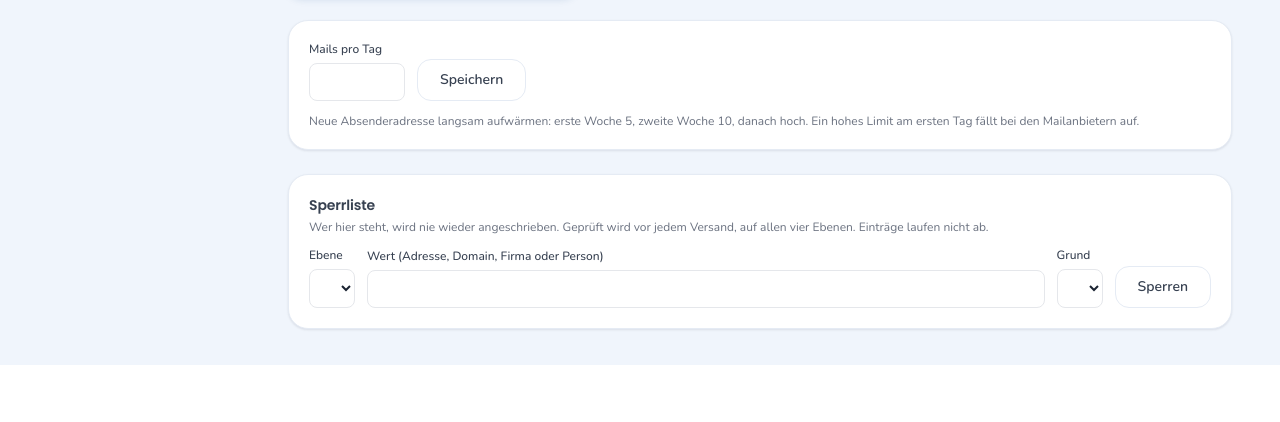
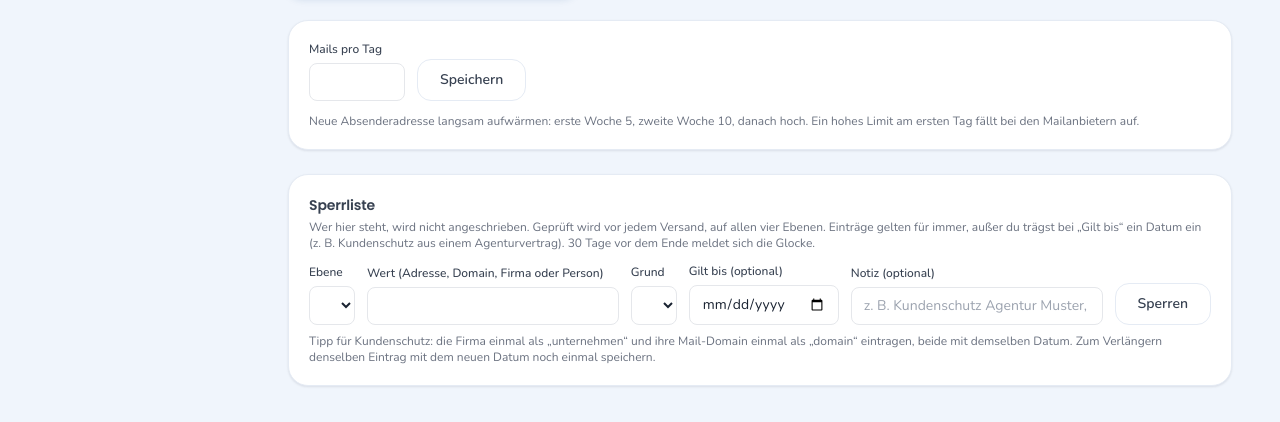
Before and after one commit to Kindsalabim/kindsalabim-events, a FastAPI app: template templates/admin/crm_akquise.html in a window 1280 px wide. Shown: the part 1077-1499 px from the top of the page. Before the commit the page ends 1442 px from the top, so only its background shows below. Run offline with FastAPI, Linux system fonts and the light colour scheme; the template is opened without the code that fills it, so the values that code supplies are empty; some libraries are stand-ins or nearby versions.

Commit message:
Sperrliste: Kundenschutz mit Laufzeit (Gilt bis) und Glocke vor Ablauf
Befristete Sperren fuer Kundenschutz aus Agenturvertraegen: bis einschliesslich
gilt_bis kein Anschreiben, danach automatisch frei. Glocke 30 Tage vorher ueber
/cron/erinnerung. Unbefristete Sperren werden nie durch befristete ersetzt,
Verlaengern per erneutem Speichern. Neue Spalten gilt_bis, ablauf_erinnert_am.

Co-Authored-By: Claude Opus 5.5 <noreply@anthropic.com>

```diff
--- a/main.py
+++ b/main.py
@@ -322,6 +322,9 @@ def run_migrations():
                 conn.rollback()
     # Rechnung ↔ Event: Grundlage der Fremdleistungs-Aufschlüsselung je Dienstleister
     add_column("rechnungen", "event_id", "INTEGER")
+    # Kundenschutz aus Agenturverträgen: Sperre mit Ablaufdatum, Glocke 30 Tage vorher
+    add_column("vertrieb_sperren", "gilt_bis", "DATE")
+    add_column("vertrieb_sperren", "ablauf_erinnert_am", "DATE")
 
     # Status-Modell vereinheitlicht: "Entwurf"/"Bestätigt" gibt es nicht mehr → "Gebucht".
     with engine.connect() as conn:
--- a/notifications.py
+++ b/notifications.py
@@ -35,6 +35,7 @@ NOTIF_TYPEN = [
     ("reservierung_abgelaufen", "Reservierungs-Frist abgelaufen: verlängern oder freigeben", True, False),
     ("vorab_wartet", "Dienstleister hält einen Termin frei und wartet auf Bescheid", True, True),
     ("vertrieb_stopp", "Vertriebsversand gestoppt (Anwaltspost)", True, True),
+    ("kundenschutz_endet", "Kundenschutz aus einem Agenturvertrag endet in 30 Tagen", True, False),
     ("recherche_fertig", "Kontakt-Recherche fertig", True, False),
     ("vertrieb_antwort", "Akquise-Kontakt hat auf die Erstmail geantwortet", True, False),
     ("verbindung_fehler", "Verbindung zwischen den Apps gestört", True, False),
--- a/routes/crm.py
+++ b/routes/crm.py
@@ -269,7 +269,7 @@ def akquise(request: Request, lauf: str = "", ansicht: str = "jetzt",
             letzte=letzte, WEG_LABEL=WEG_LABEL,
             gestoppt=vertrieb.versand_gestoppt(db), gruende=vertrieb.GRUENDE,
             rest_heute=vertrieb.rest_heute(db), limit_tag=vertrieb.tageslimit(db),
-            ebenen=vertrieb.EBENEN, spalten=SPALTEN_HILFE,
+            ebenen=vertrieb.EBENEN, spalten=SPALTEN_HILFE, sperre_heute=vertrieb.heute(),
             auftraege=auftraege, kosten_monat=kosten_monat, lauf_id=lauf_id,
             nachschub_grenze=recherche.NACHSCHUB_GRENZE,
             dauerauftrag=get_setting(db, recherche.DAUERAUFTRAG_KEY, ""),
@@ -792,9 +792,16 @@ async def api_ab_verschickt(request: Request, background_tasks: BackgroundTasks,
 @router.post("/akquise/sperre")
 def akquise_sperre(ebene: str = Form("adresse"), wert: str = Form(""),
                    grund: str = Form("widerspruch"), notiz: str = Form(""),
+                   gilt_bis: str = Form(""),
                    db: Session = Depends(get_db), _=Depends(nur_inhaber)):
+    """`gilt_bis` (optional, letzter Tag) befristet die Sperre, z. B. Kundenschutz aus
+    einem Agenturvertrag. Ohne Datum gilt sie wie bisher für immer."""
     import vertrieb
-    vertrieb.sperren(db, ebene, wert, grund, notiz)
+    try:
+        bis = date.fromisoformat(gilt_bis.strip()) if gilt_bis.strip() else None
+    except ValueError:
+        bis = None
+    vertrieb.sperren(db, ebene, wert, grund, notiz.strip(), gilt_bis=bis)
     return RedirectResponse("/admin/crm/akquise", status_code=303)
 
 
--- a/routes/cron.py
+++ b/routes/cron.py
@@ -526,6 +526,40 @@ def _run_geburtstage(db: Session) -> int:
     return len(kinder)
 
 
+KUNDENSCHUTZ_VORLAUF_TAGE = 30
+
+
+def _run_kundenschutz_ablauf(db: Session) -> int:
+    """Glocke, wenn eine befristete Sperre (Kundenschutz) in 30 Tagen endet: Zeit, um zu
+    prüfen, ob der Agenturvertrag verlängert wurde. Eine Sammelmeldung; jede Sperre
+    meldet sich je Datum nur einmal (ein neues Datum setzt den Merker zurück)."""
+    from models import VertriebSperre
+    from notifications import notify
+    heute = _heute()
+    grenze = heute + timedelta(days=KUNDENSCHUTZ_VORLAUF_TAGE)
+    faellig = db.query(VertriebSperre).filter(
+        VertriebSperre.gilt_bis != None,                 # noqa: E711
+        VertriebSperre.gilt_bis >= heute,
+        VertriebSperre.gilt_bis <= grenze,
+        VertriebSperre.ablauf_erinnert_am == None,       # noqa: E711
+    ).order_by(VertriebSperre.gilt_bis).all()
+    if not faellig:
+        return 0
+    namen = ", ".join(f"{s.anzeige or s.wert} (bis {s.gilt_bis.strftime('%d.%m.%Y')})"
+                      for s in faellig)
+    erster = faellig[0].anzeige or faellig[0].wert
+    notify(db, "kundenschutz_endet",
+           f"Kundenschutz endet bald: {erster}" + (f" +{len(faellig) - 1}" if len(faellig) > 1 else ""),
+           f"Diese Sperren laufen ab: {namen}. Danach darf die Akquise sie wieder anschreiben. "
+           "Wurde der Vertrag verlängert, trag die Sperre in der Sperrliste mit dem neuen "
+           "Datum noch einmal ein.",
+           "/admin/crm/akquise")
+    for s in faellig:
+        s.ablauf_erinnert_am = heute
+    db.commit()
+    return len(faellig)
+
+
 @router.get("/erinnerung")
 def send_erinnerungen(request: Request, secret: str = "", db: Session = Depends(get_db)):
     """Wird täglich von Render Cron aufgerufen. Sendet Erinnerungen 24h vor Fristablauf."""
@@ -649,6 +683,9 @@ def send_erinnerungen(request: Request, secret: str = "", db: Session = Depends(
     # Geburtstage des Tages
     geburtstage = _run_geburtstage(db)
 
+    # Kundenschutz-Sperren, die in 30 Tagen enden
+    kundenschutz = _run_kundenschutz_ablauf(db)
+
     # Baker-Ross-Katalog wöchentlich (montags) aus der Sitemap auffrischen.
     katalog = "übersprungen"
     if today.weekday() == 0:
@@ -673,6 +710,7 @@ def send_erinnerungen(request: Request, secret: str = "", db: Session = Depends(
                          "gewerbeschein_erinnerungen": gewerbeschein_erinnerungen,
                          "scoring_erinnerungen": scoring_erinnerungen,
                          "geburtstage": geburtstage,
+                         "kundenschutz_endet": kundenschutz,
                          "bakerross_katalog": katalog,
                          "datum": morgen.strftime("%d.%m.%Y")})
 
--- a/templates/admin/crm_akquise.html
+++ b/templates/admin/crm_akquise.html
@@ -370,23 +370,30 @@
 <div class="card p-5">
   <h2 class="text-sm font-semibold text-gray-700 mb-1">Sperrliste</h2>
   <p class="text-xs mb-3" style="color:var(--ink-4);">
-    Wer hier steht, wird nie wieder angeschrieben. Geprüft wird vor jedem Versand, auf allen vier Ebenen.
-    Einträge laufen nicht ab.
+    Wer hier steht, wird nicht angeschrieben. Geprüft wird vor jedem Versand, auf allen vier Ebenen.
+    Einträge gelten für immer, außer du trägst bei „Gilt bis“ ein Datum ein (z. B. Kundenschutz aus
+    einem Agenturvertrag). 30 Tage vor dem Ende meldet sich die Glocke.
   </p>
   {% if sperren %}
   <ul class="text-sm mb-4" style="border-top:1px solid var(--line);">
     {% for s in sperren %}
-    <li class="flex items-center gap-3 py-2" style="border-bottom:1px solid var(--line);">
+    {% set abgelaufen = s.gilt_bis and s.gilt_bis < sperre_heute %}
+    <li class="flex items-center gap-3 py-2{% if abgelaufen %} opacity-60{% endif %}" style="border-bottom:1px solid var(--line);">
       <span class="text-xs px-2 py-0.5 rounded-full shrink-0" style="background:#f1f5f9;color:#475569;">{{ s.ebene }}</span>
       <span class="min-w-0">
         <span class="block truncate" style="color:var(--ink-1);">{{ s.anzeige or s.wert }}</span>
         {% if s.notiz %}<span class="block text-xs truncate" style="color:var(--ink-4);" title="{{ s.notiz }}">{{ s.notiz }}</span>{% endif %}
       </span>
-      <span class="ml-auto text-xs shrink-0" style="color:var(--ink-4);">
+      <span class="ml-auto text-xs shrink-0 text-right" style="color:var(--ink-4);">
         {{ s.grund }}{% if s.erstellt_am %} · {{ s.erstellt_am[8:10] }}.{{ s.erstellt_am[5:7] }}.{{ s.erstellt_am[:4] }}{% endif %}
+        {% if s.gilt_bis %}
+        <span class="block font-semibold" style="color:{% if abgelaufen %}var(--ink-4){% else %}var(--c-amber){% endif %};">
+          {% if abgelaufen %}abgelaufen am {{ s.gilt_bis | de_date }}, gilt nicht mehr{% else %}gilt bis {{ s.gilt_bis | de_date }}{% endif %}
+        </span>
+        {% endif %}
       </span>
       <form method="post" action="/admin/crm/akquise/sperre/{{ s.id }}/loeschen" class="shrink-0">
-        {% if s.grund in ('widerspruch', 'abmahnung', 'unterlassung') %}
+        {% if s.grund in ('widerspruch', 'abmahnung', 'unterlassung', 'kundenschutz') and not abgelaufen %}
         {% set frage = 'Achtung: Diese Sperre schützt dich rechtlich (' ~ s.grund ~ '). Wenn du sie aufhebst, kann „' ~ (s.anzeige or s.wert) ~ '“ beim nächsten Recherche-Lauf wieder eingesammelt und angeschrieben werden. Wirklich aufheben?' %}
         {% else %}
         {% set frage = 'Sperre für „' ~ (s.anzeige or s.wert) ~ '“ aufheben?' %}
@@ -415,8 +422,22 @@
         {% for wert, label in gruende %}<option value="{{ wert }}">{{ label }}</option>{% endfor %}
       </select>
     </div>
+    <div>
+      <label class="block text-xs font-medium text-gray-700 mb-1.5">Gilt bis (optional)</label>
+      <input type="date" name="gilt_bis" class="border border-gray-200 rounded-lg px-3 py-2 text-sm focus-ring"
+             title="Letzter Tag der Sperre. Leer lassen, wenn sie für immer gelten soll.">
+    </div>
+    <div class="flex-1 min-w-48">
+      <label class="block text-xs font-medium text-gray-700 mb-1.5">Notiz (optional)</label>
+      <input type="text" name="notiz" placeholder="z. B. Kundenschutz Agentur Muster, Vertrag vom 27.10.2026"
+             class="w-full border border-gray-200 rounded-lg px-3 py-2 text-sm focus-ring">
+    </div>
     <button type="submit" class="btn-secondary text-sm px-4 py-2">Sperren</button>
   </form>
+  <p class="text-xs mt-2" style="color:var(--ink-4);">
+    Tipp für Kundenschutz: die Firma einmal als „unternehmen“ und ihre Mail-Domain einmal als „domain“ eintragen,
+    beide mit demselben Datum. Zum Verlängern denselben Eintrag mit dem neuen Datum noch einmal speichern.
+  </p>
 </div>
 
 {% endblock %}
```
Also changed, not shown: models.py (+5 -2 lines), tests/test_kundenschutz.py (added, +91 -0 lines), vertrieb.py (+27 -4 lines).
